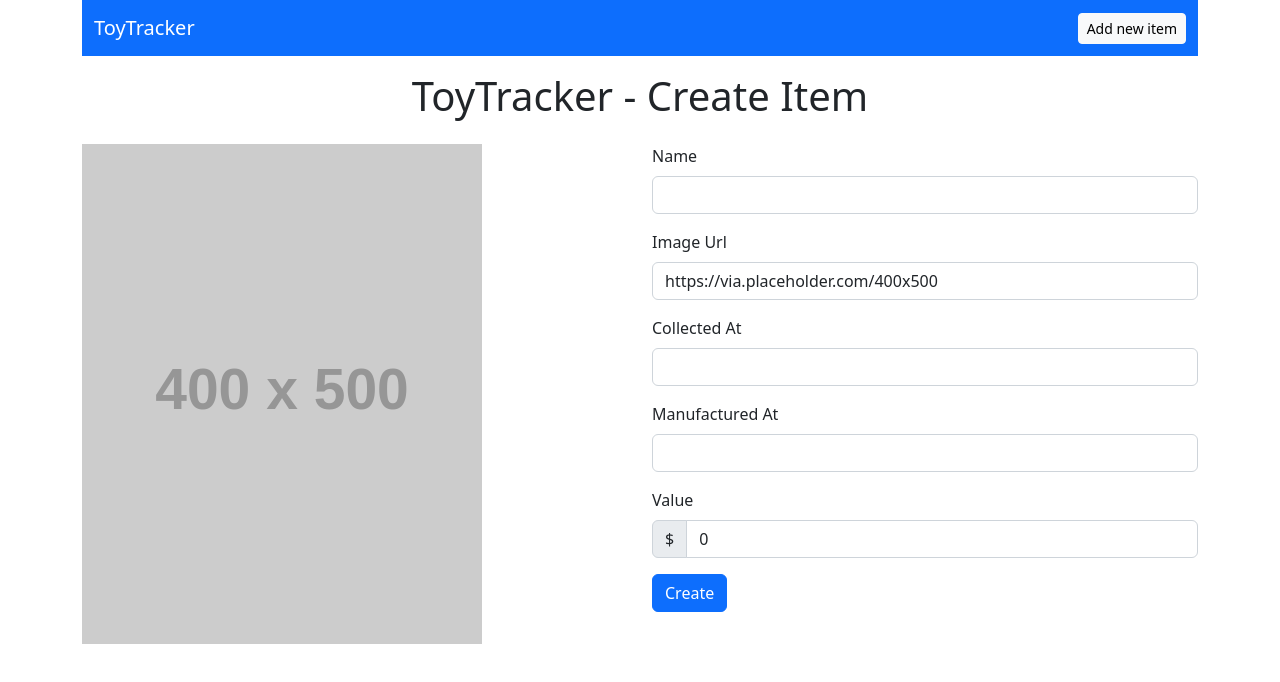
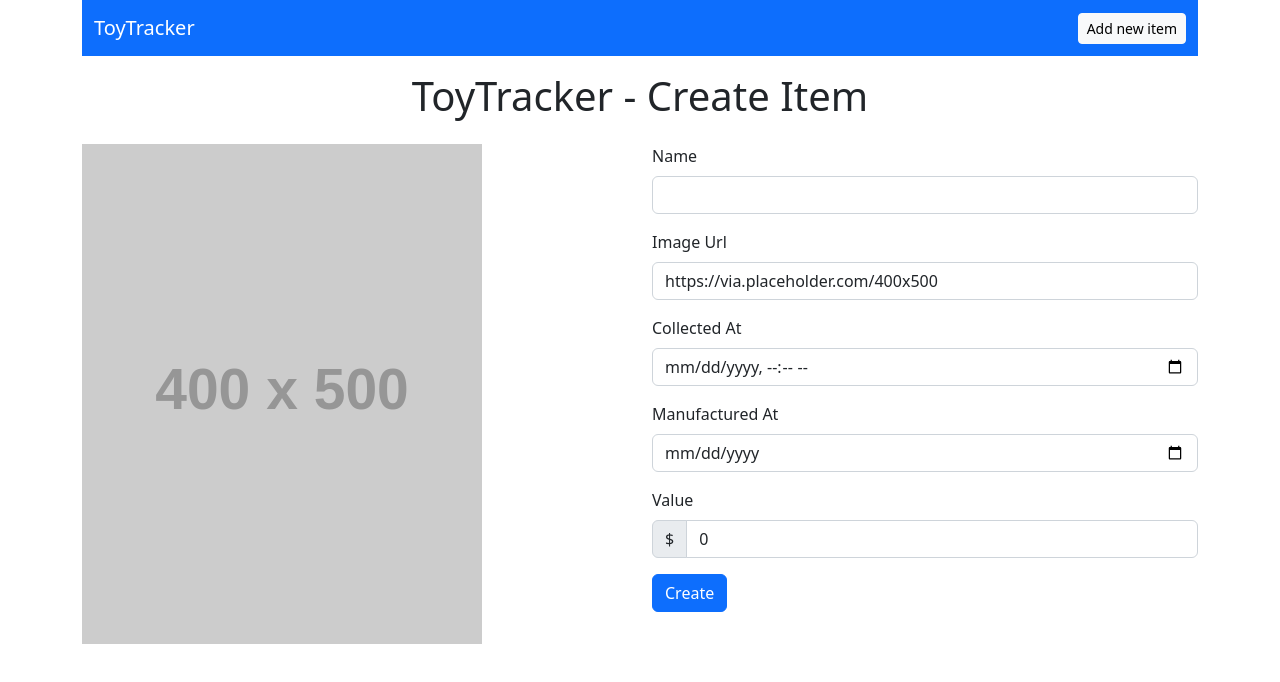
Before and after one commit to oniltos/toytracker, a React (Create React App) app: page /items/create in a window 1280 px wide. Shown: the top 682 px of the page. Built offline with nearby package versions, Linux system fonts and the light colour scheme.

Commit message:
Adiciona inputs de datetime e date

```diff
--- a/src/components/ToyCard.js
+++ b/src/components/ToyCard.js
@@ -3,7 +3,7 @@ import './ToyCard.css'
 
 const ToyCard = ({toy}) => {
     return (
-        <div className="col ToyCard">
+        <div className="col ToyCard mb-4">
             <div className="card">
                 <Link to={`/items/${toy._id}`} >
                     <img src={toy.imageUrl} className="card-img-top" alt="..." />
--- a/src/pages/CreateItemPage.js
+++ b/src/pages/CreateItemPage.js
@@ -66,7 +66,7 @@ const CreateItemPage = () => {
                         <div className="mb-3">
                             <label htmlFor="collectedDate" className="form-label">Collected At</label>
                             <input
-                                type="text"
+                                type="datetime-local"
                                 className="form-control"
                                 id="collectedDate"
                                 value={collectedDate}
@@ -76,7 +76,7 @@ const CreateItemPage = () => {
                         <div className="mb-3">
                             <label htmlFor="manufacturingDate" className="form-label">Manufactured At</label>
                             <input
-                                type="text"
+                                type="date"
                                 className="form-control"
                                 id="manufacturingDate"
                                 value={manufacturingDate}
--- a/src/pages/EditItemPage.js
+++ b/src/pages/EditItemPage.js
@@ -10,10 +10,13 @@ const EditItemPage = () => {
     const [collectedDate, setCollectedDate] = useState('')
     const [manufacturingDate, setManufacturingDate] = useState('')
     const [value, setValue] = useState(0)
+    const [loading, setLoading] = useState(true)
 
     const { itemId } = useParams()
 
     const navigate = useNavigate()
+
+    const convertDate = str => new Date(str).toISOString().split('T')[0]
 
     useEffect(() => {
         axios.get(`${process.env.REACT_APP_API_URL}/86toys/${itemId}`)
@@ -30,6 +33,7 @@ const EditItemPage = () => {
                 setCollectedDate(collectedDate)
                 setManufacturingDate(manufacturingDate)
                 setValue(value)
+                setLoading(false)
             })
     }, [itemId])
 
@@ -68,6 +72,7 @@ const EditItemPage = () => {
                     <img width={400} src={imageUrl ? imageUrl : 'https://via.placeholder.com/400x500'} alt="toy" />
                 </div>
                 <div className="col">
+                    {!loading && (
                                             <form onSubmit={handleSubmit}>
                                             <div className="mb-3">
                                                 <label htmlFor="name" className="form-label">Name</label>
@@ -92,7 +97,7 @@ const EditItemPage = () => {
                                             <div className="mb-3">
                                                 <label htmlFor="collectedDate" className="form-label">Collected At</label>
                                                 <input
-                                type="text"
+                                                    type="datetime-local"
                                                     className="form-control"
                                                     id="collectedDate"
                                                     value={collectedDate}
@@ -102,10 +107,10 @@ const EditItemPage = () => {
                                             <div className="mb-3">
                                                 <label htmlFor="manufacturingDate" className="form-label">Manufactured At</label>
                                                 <input
-                                type="text"
+                                                    type="date"
                                                     className="form-control"
                                                     id="manufacturingDate"
-                                value={manufacturingDate}
+                                                    value={convertDate(manufacturingDate)}
                                                     onChange={ e => setManufacturingDate(e.target.value) }
                                                     />
                                             </div>
@@ -126,6 +131,7 @@ const EditItemPage = () => {
                                                 <button type='submit' className='btn btn-primary'>Update</button>
                                             </div>
                                         </form>
+                    )}
                 </div>
             </div>
         </div>
--- a/src/pages/ManageItemsPage.js
+++ b/src/pages/ManageItemsPage.js
@@ -32,6 +32,7 @@ const ManageItemsPage = () => {
             </div>
             <div className="row">
                 <div className="col">
+                    { toys.length > 0 && (
                     <table className="table table-striped">
                     <thead>
                         <tr>
@@ -42,7 +43,7 @@ const ManageItemsPage = () => {
                     </thead>
                     <tbody>
                         {
-                                toys.length && toys.map(toy => {
+                            toys.map(toy => {
                                 return (
                                     <tr key={toy._id}>
                                         <td>{ toy.name }</td>
@@ -58,6 +59,8 @@ const ManageItemsPage = () => {
                         }
                     </tbody>
                 </table>
+                    )}
+
                 </div>
             </div>
         </div>
```
Lines whose indentation alone changed are shown as unchanged.
